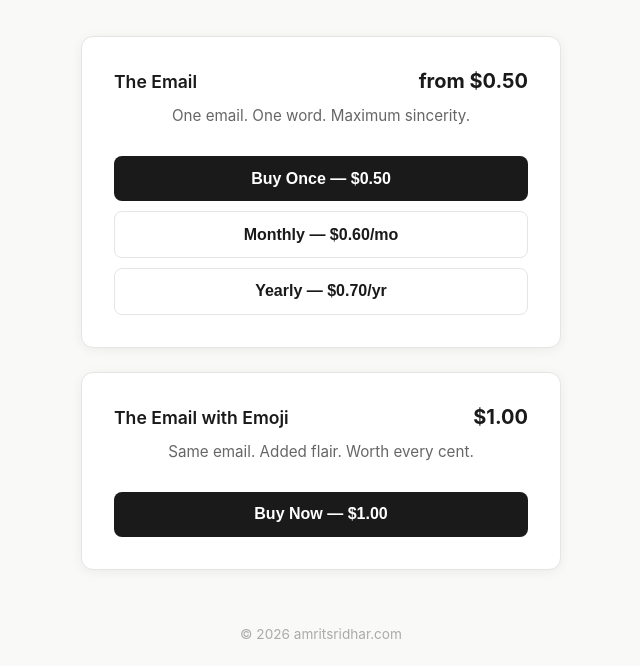
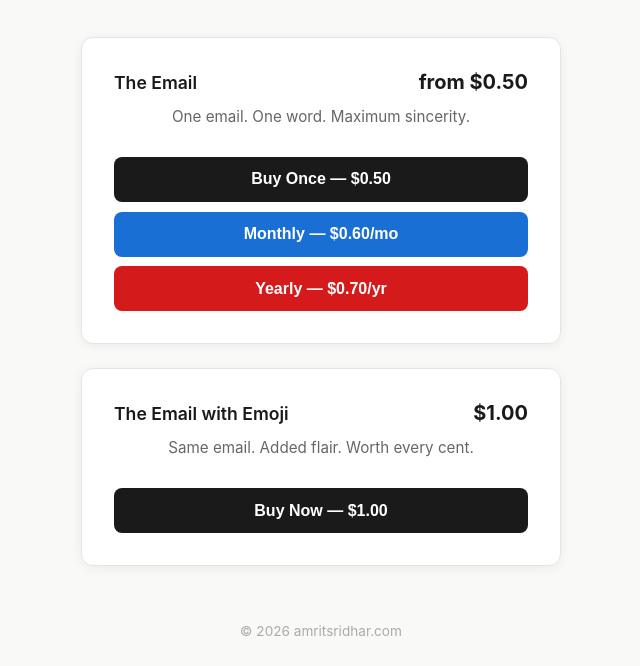
Before and after one commit to amritsridhar754/website, a plain HTML site: page index.html in a window 1280 px wide. Shown: the part 137-803 px from the top of the page, without its empty margins (319-959 px from the left). Drawn offline with Linux system fonts and the light colour scheme.

Commit message:
Color monthly button blue, yearly button red
Co-Authored-By: Claude Sonnet 4.6 <noreply@anthropic.com>
Committed-By-Agent: claude

```diff
--- a/index.html
+++ b/index.html
@@ -20,8 +20,8 @@
         <p class="product-description">One email. One word. Maximum sincerity.</p>
         <div class="button-group">
           <button class="buy-button" onclick="checkout('email', 'payment')">Buy Once — $0.50</button>
-          <button class="buy-button secondary" onclick="checkout('email', 'monthly')">Monthly — $0.60/mo</button>
-          <button class="buy-button secondary" onclick="checkout('email', 'yearly')">Yearly — $0.70/yr</button>
+          <button class="buy-button monthly" onclick="checkout('email', 'monthly')">Monthly — $0.60/mo</button>
+          <button class="buy-button yearly" onclick="checkout('email', 'yearly')">Yearly — $0.70/yr</button>
         </div>
       </div>
 
--- a/styles.css
+++ b/styles.css
@@ -101,14 +101,24 @@ h1 {
   transform: scale(0.98);
 }
 
-.buy-button.secondary {
-  background: #fff;
-  color: #1a1a1a;
-  border: 1px solid #e5e5e5;
+.buy-button.monthly {
+  background: #1a6fd4;
+  color: #fff;
+  border: none;
 }
 
-.buy-button.secondary:hover {
-  background: #f5f5f5;
+.buy-button.monthly:hover {
+  background: #1559aa;
+}
+
+.buy-button.yearly {
+  background: #d41a1a;
+  color: #fff;
+  border: none;
+}
+
+.buy-button.yearly:hover {
+  background: #aa1515;
 }
 
 .product-card + .product-card {
```
